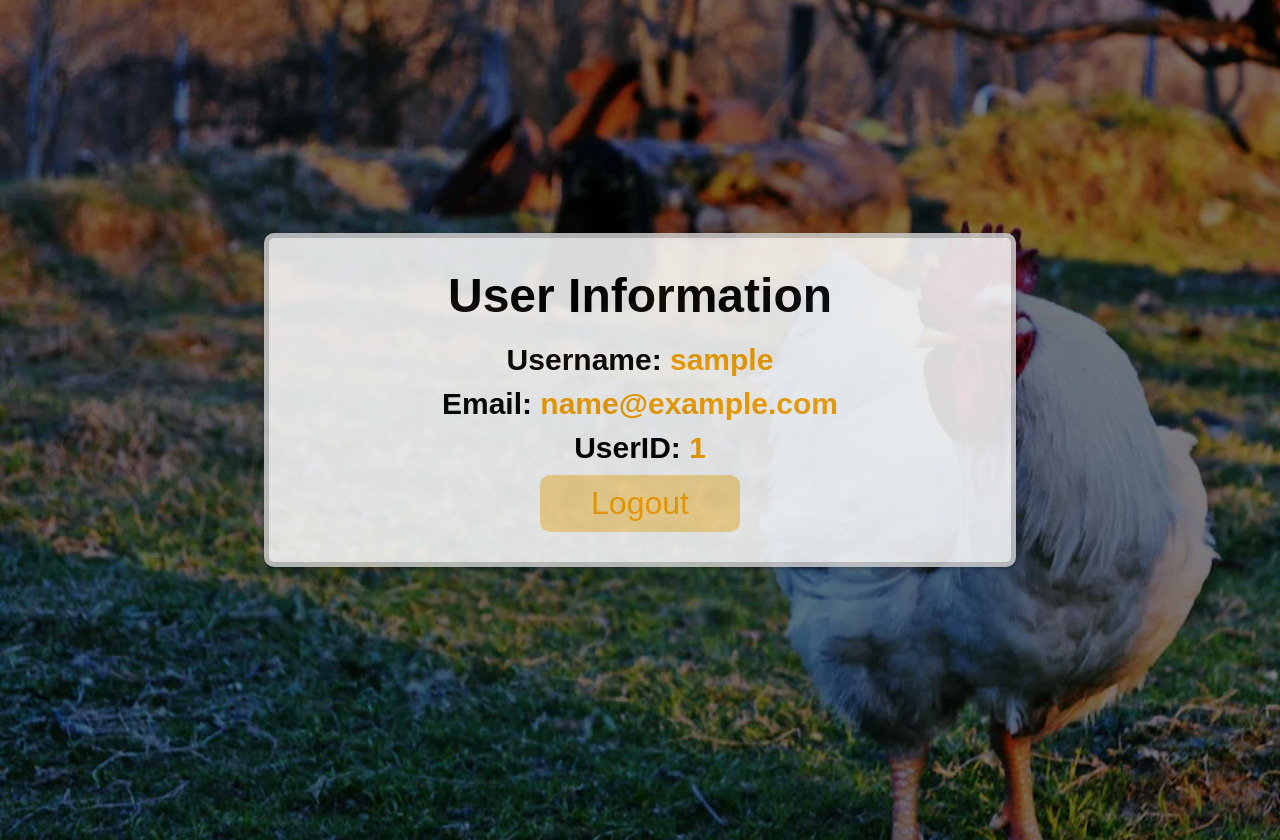
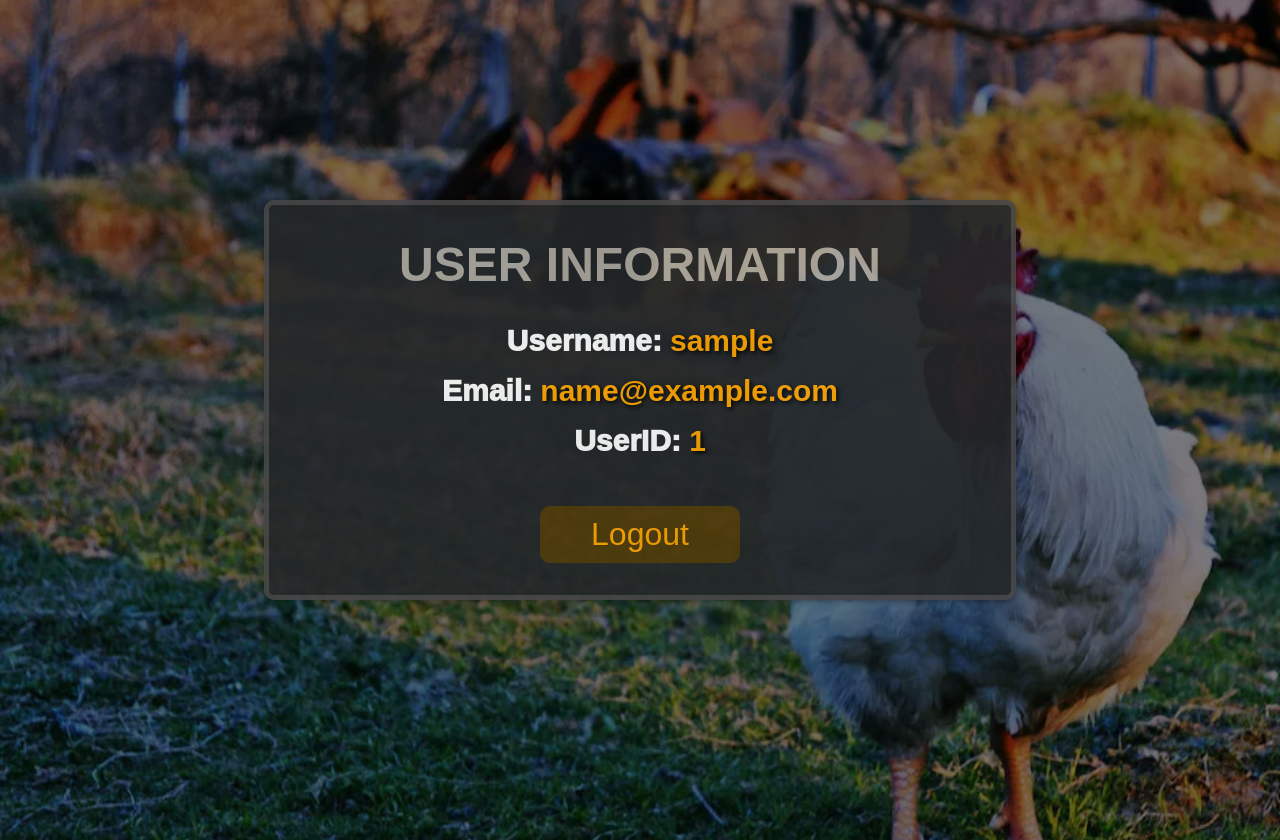
Before and after one commit to P1l3T0/Chicken-Website, a PHP site: page /html/profile.php in a window 1280 px wide. Shown: the part 85-925 px from the top of the page. Run offline with PHP 8.4, Linux system fonts and the light colour scheme; the visitor is signed in with stand-in values (Sample User, id 1); some libraries are stand-ins or nearby versions; some web fonts are replaced.

Commit message:
final commit before presenting

```diff
--- a/css/style.css
+++ b/css/style.css
@@ -635,9 +658,6 @@ footer {
     background-repeat: no-repeat;
 }
 
-.profile-body span {
-    color: orange;
-}
 
 .profile-container {
     height: 100vh;
@@ -650,25 +670,37 @@ footer {
 .profile-form {
     max-width: 47rem;
     width: 100%;
-    padding: 1.875rem;
-    border: 5px solid #ccc;
+    padding: 2rem;
+    border: 5px solid  rgb(71,70,71);
     border-radius: 10px;
-    background-color: #fff;
+    background-color: rgb(36,39,41);
     box-shadow: 0 2px 5px rgba(0, 0, 0, 0.3);
     text-align: center;
-    opacity: 85%;
+    opacity: 90%;
 }
 
 .profile-form h1 {
     font-size: 3rem;
-    margin-bottom: 1.25rem;
+    text-transform: uppercase;
+    font-weight: 800;
+    margin-bottom: 2rem;
     text-align: center;
+    color: rgb(174,170,161);
+
 }
 
 .profile-form h2 {
+    color: #fff;
     font-size: 1.875rem;
-    margin-bottom: 0.625rem;
+    margin-bottom: 1rem;
     text-align: center;
+    font-weight: 1000;
+}
+
+.profile-body span {
+    color: orange;
+    text-shadow: 2px 2px 4px rgb(0, 0, 0);
+    font-weight: 600;
 }
 
 /* ? logout bytona */
@@ -676,11 +708,12 @@ footer {
 .logout-button {
     display: inline-block;
     width: 12.5rem;
+    margin-top: 2rem;
     padding: 0.625rem;
     border-radius: 10px;
     font-size: 2rem;
     align-items: center;
-    background-color: #fddc94;
+    background-color: rgb(80,59,10);
     color: orange;
     cursor: pointer;
 }
--- a/html/home.php
+++ b/html/home.php
@@ -36,7 +36,6 @@
                     <h3>Top Breeds</h3>
                 </div>
             </a>
-
             <a href="../html/news.php" class="image-button">
                 <div class="home-cards tooltip">
                     <span class="tooltip-text">Stay up-to-date with the news!</span>
--- a/html/profile.php
+++ b/html/profile.php
@@ -16,7 +16,7 @@
 
     <div class="profile-container">
         <form class="profile-form">
-            <h1>User Information</h1>
+            <h1>user information</h1>
             <div>
                 <h2>Username: <?php echo "<span>".$_SESSION["username"]."</span>" ?></h2>
             </div>
```
Also changed, not shown: other parts of css/style.css (+71 -49 lines), html/about.php (+4 -7 lines). Lines whose indentation alone changed are shown as unchanged.
